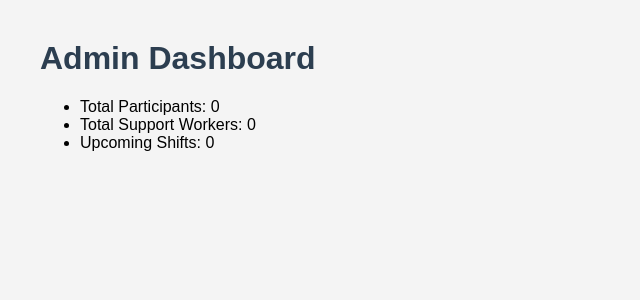
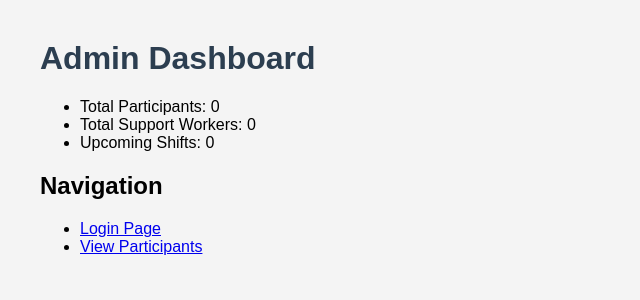
Before and after one commit to 21534247/care-roster, a Flask app: page /dashboard in a window 1280 px wide. Shown: the top 300 px of the page, without its empty margins (0-640 px from the left). Run offline with Flask 3, Linux system fonts and the light colour scheme.

Commit message:
Update dashboard.html

```diff
--- a/templates/dashboard.html
+++ b/templates/dashboard.html
@@ -13,5 +13,11 @@
         <li>Total Support Workers: 0</li>
         <li>Upcoming Shifts: 0</li>
     </ul>
+
+    <h2>Navigation</h2>
+    <ul>
+        <li><a href="/login">Login Page</a></li>
+        <li><a href="/participants">View Participants</a></li>
+    </ul>
 </body>
 </html>
```
